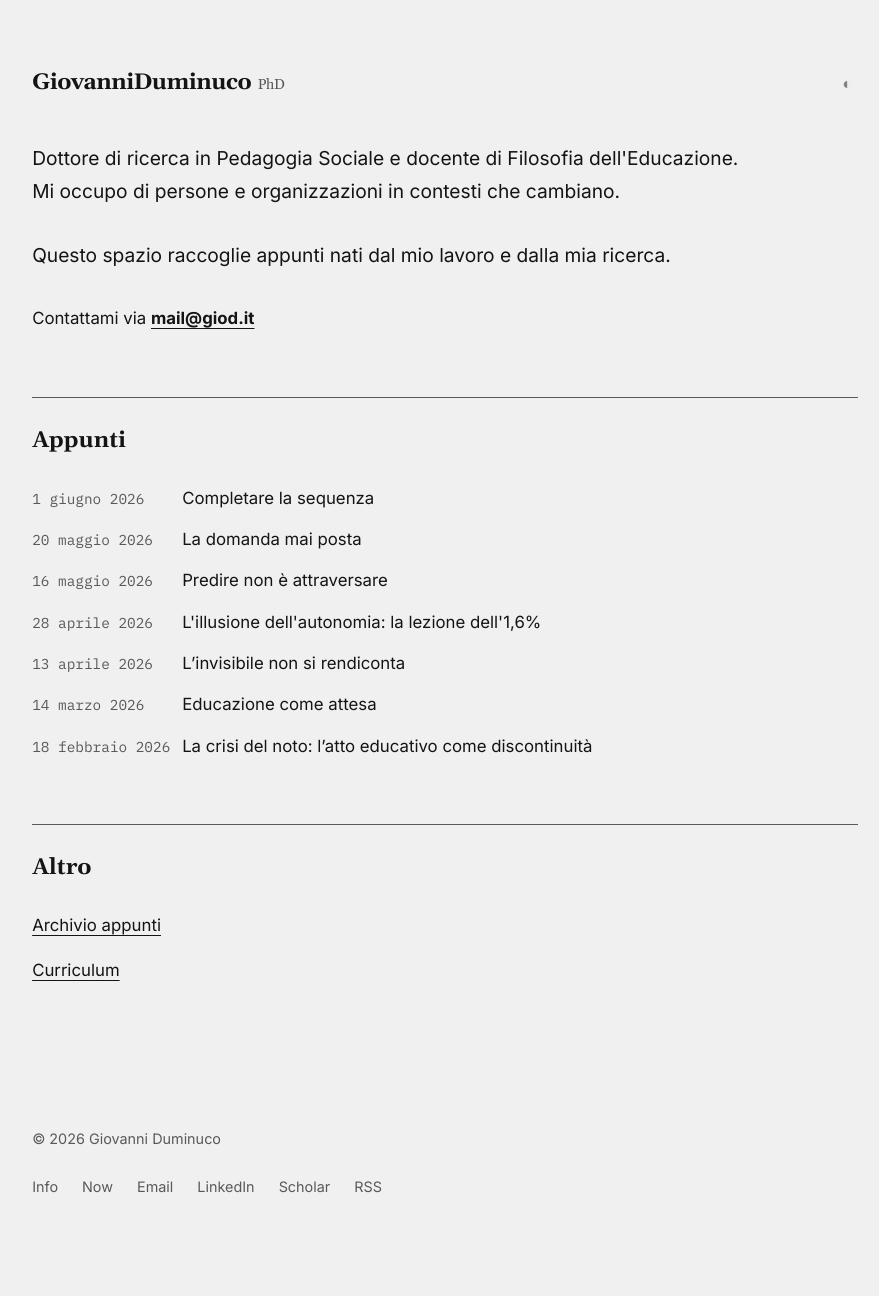
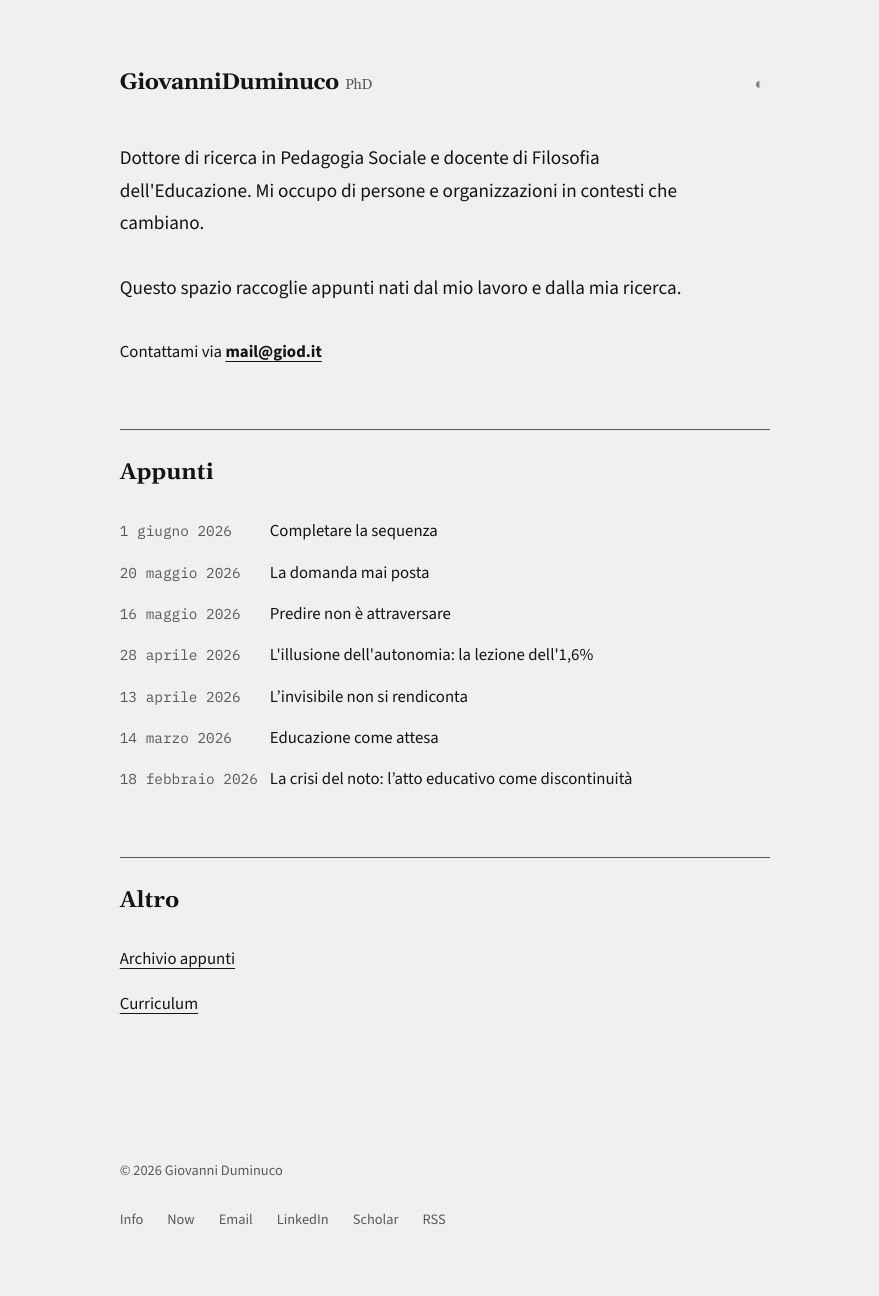
Before and after one commit to dumgio/dumgio.github.io, a Jekyll site: the page built from index.html, in a window 1280 px wide. Shown: the whole page, without its empty margins (195-1074 px from the left). Built offline with Jekyll 4.4.1, drawn with Linux system fonts in a browser that asks for light colours; comment, search, counter and statistics services are not loaded; before the commit the page ends 1264 px from its top, so only the background shows below that.

Commit message:
Ripristina Source Sans 3 mantenendo font-size 1.05rem
Co-Authored-By: Claude Sonnet 4.6 <noreply@anthropic.com>

```diff
--- a/_layouts/default.html
+++ b/_layouts/default.html
@@ -9,7 +9,7 @@
 
     <link rel="preconnect" href="https://fonts.googleapis.com">
     <link rel="preconnect" href="https://fonts.gstatic.com" crossorigin>
-    <link href="https://fonts.googleapis.com/css2?family=Gelasio:ital,wght@0,400;0,700;1,400;1,700&family=Inter:wght@300..700&family=IBM+Plex+Mono&display=swap" rel="stylesheet">
+    <link href="https://fonts.googleapis.com/css2?family=Gelasio:ital,wght@0,400;0,700;1,400;1,700&family=Source+Sans+3:ital,wght@0,200..900;1,200..900&family=IBM+Plex+Mono&display=swap" rel="stylesheet">
 
     <link rel="stylesheet" href="{{ '/assets/css/style.css' | relative_url }}">
 
--- a/assets/css/style.css
+++ b/assets/css/style.css
@@ -5,7 +5,7 @@
   --primary: hsl(15deg, 65%, 45%); /* MODIFICATO: Rosso Terracotta per tema chiaro */
   --highlight-selection-background-color: hsl(0deg, 0%, 45%);
   --heading-font: 'Gelasio', serif;
-  --body-font: 'Inter', sans-serif;
+  --body-font: 'Source Sans 3', sans-serif;
   --measure: 78ch;
   --bg-color: hsl(0deg, 0%, 94%);
   --text-color: var(--dark);
```
